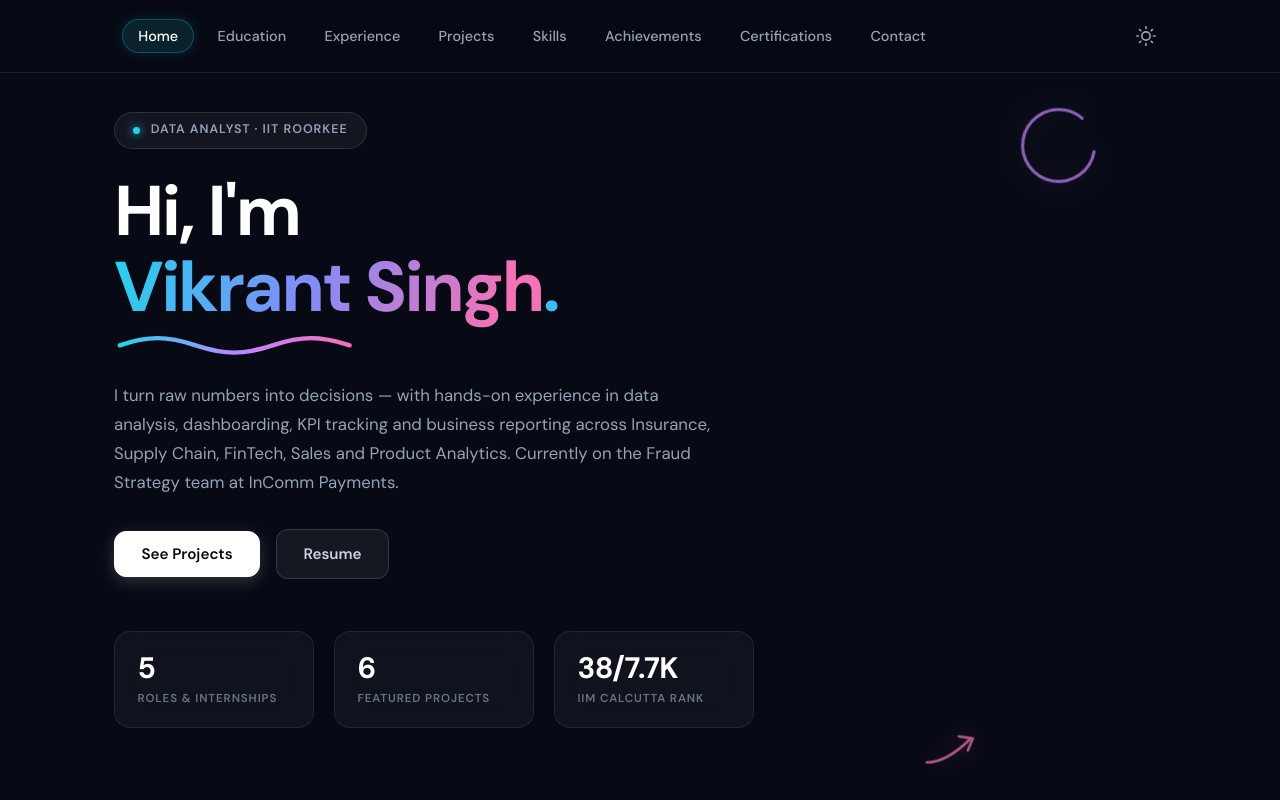
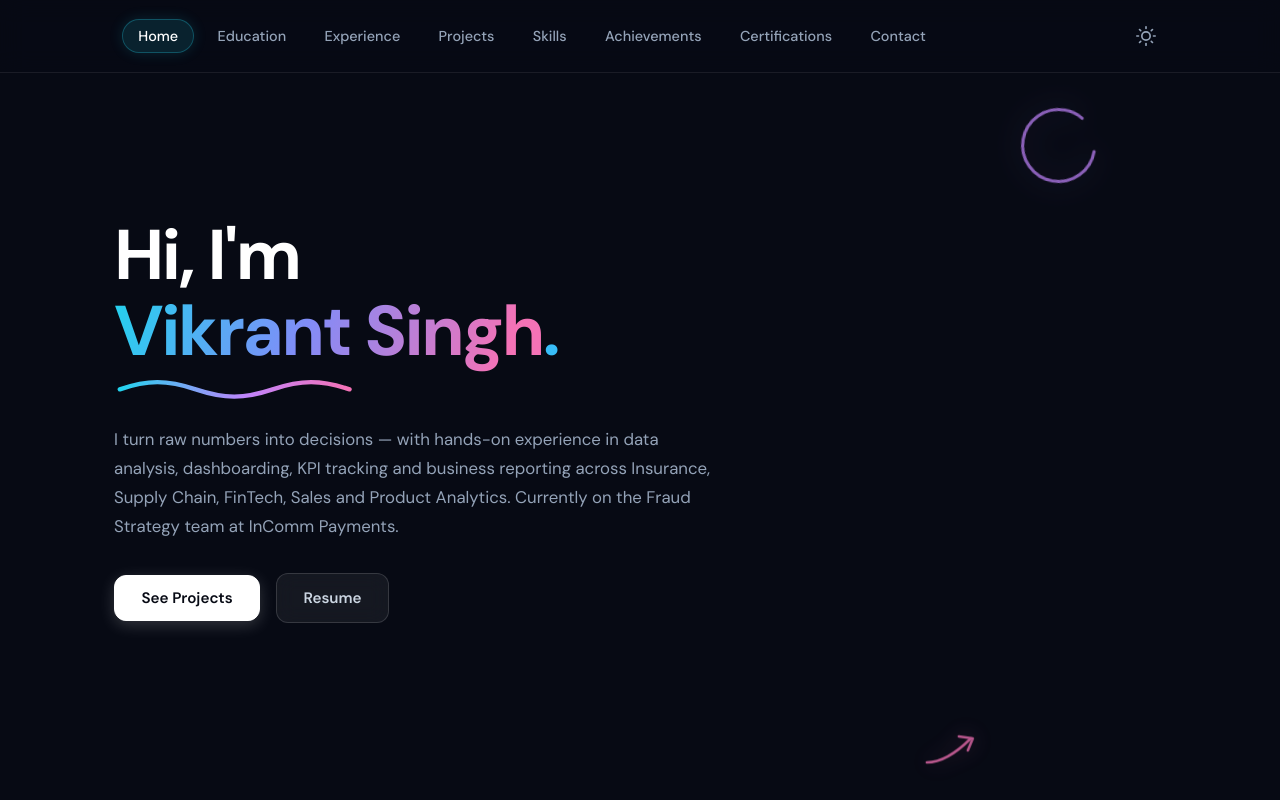
Before and after one commit to vinsin002/portfolio, a React (Vite) app: page / in a window 1280 px wide. Shown: the top 800 px of the page. Built offline with nearby package versions, Linux system fonts and the light colour scheme.

Commit message:
Remove pill badge and stats cards from hero

```diff
--- a/src/components/Hero.jsx
+++ b/src/components/Hero.jsx
@@ -65,10 +65,6 @@ function Hero({ onViewChange }) {
       </div>
 
       <div className="hero-content">
-        <div className="hero-badge">
-          <span className="badge-dot"></span>
-          <span>DATA ANALYST · IIT ROORKEE</span>
-        </div>
 
         <h1 className="hero-name">
           Hi, I'm <br />
@@ -112,21 +108,7 @@ function Hero({ onViewChange }) {
           </a>
         </div>
 
-        {/* 3 Metric Stat Cards */}
-        <div className="hero-stats">
-          <div className="hero-stat-card">
-            <div className="stat-number">5</div>
-            <div className="stat-label">Roles &amp; Internships</div>
-          </div>
-          <div className="hero-stat-card">
-            <div className="stat-number">6</div>
-            <div className="stat-label">Featured Projects</div>
-          </div>
-          <div className="hero-stat-card">
-            <div className="stat-number">38/7.7K</div>
-            <div className="stat-label">IIM Calcutta Rank</div>
-          </div>
-        </div>
+
       </div>
     </section>
   )
```
